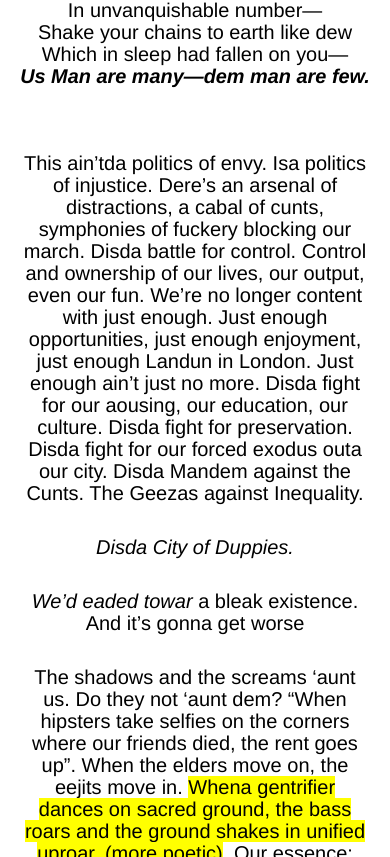
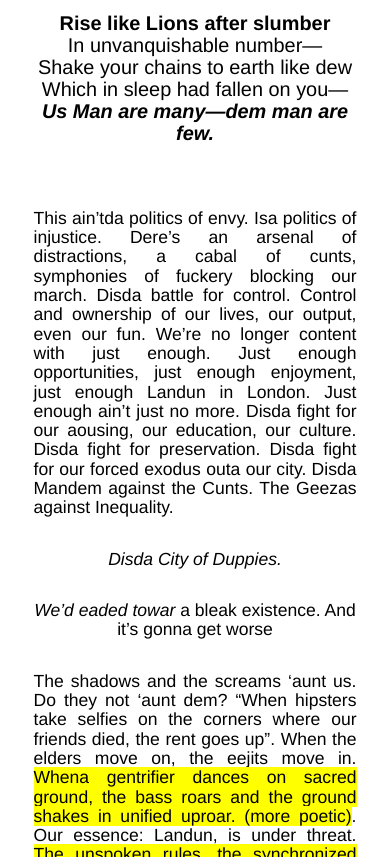
Before and after one commit to 19Horses/Hegemony, a React (Vite) app: page / in a window 390 px wide. Shown: the part 987-1844 px from the top of the page. Built offline with nearby package versions, Linux system fonts and the light colour scheme.

Commit message:
Spacing and text size

```diff
--- a/src/App.css
+++ b/src/App.css
@@ -11,7 +11,7 @@
   display: flex;
   align-items: center;
   justify-content: center;
-  padding: 12px;
+  padding: 25px;
 }
 
 /* SCROLLBAR */
@@ -110,7 +110,7 @@ p {
 
 .full-page-text {
   text-align: center;
-  font-size: 4rem;
+  font-size: 6vw;
 }
 
 .title {
@@ -136,22 +136,9 @@ p {
 }
 
 .subheader {
-  font-size: calc(20px + 1.5vw);
-  margin: 32px 0px 64px 0px;
+  font-size: calc(20px + 3vw);
+  margin: 64px 0px 96px 0px;
   text-align: center;
-}
-
-/*DESCRIPTION*/
-
-.subdescription {
-  font-size: 1.8vw;
-  line-height: 4vh;
-}
-
-@media (max-width: 767px) {
-  .subdescription {
-    font-size: 10px;
-  }
 }
 
 /* FOOTNOTE */
@@ -208,21 +195,18 @@ footer {
 /*PARAGRAPHS*/
 
 .description {
-  font-size: 2vw;
+  font-size: calc(16px + 0.4vw);
+  text-align: justify;
+  width: 95%;
+  margin-bottom: 32px;
+}
+
+.description.centered {
   text-align: center;
-  width: 80%;
-  margin-bottom: 32px;
 }
 
 mark {
   background-color: yellow;
-}
-
-@media (max-width: 767px) {
-  .description {
-    width: 95%;
-    font-size: 20px;
-  }
 }
 
 /*LIST*/
--- a/src/App.tsx
+++ b/src/App.tsx
@@ -4,6 +4,10 @@ import poster2 from './assets/Sheep.png';
 import flag from './assets/SYMFlag.png';
 import poster1 from './assets/TekCharge.png';
 import ProgressBar from './ProgressBar';
+
+function upperCase(str: string) {
+  return str.toUpperCase();
+}
 
 function App() {
   return (
@@ -66,10 +70,10 @@ function App() {
           Disda fight for our forced exodus outa our city. Disda Mandem against
           the Cunts. The Geezas against Inequality.
         </p>
-        <p className="description">
+        <p className="description centered">
           <i>Disda City of Duppies.</i>
         </p>
-        <p className="description" style={{ maxWidth: '500px' }}>
+        <p className="description centered" style={{ maxWidth: '500px' }}>
           <i>We’d eaded towar</i> a bleak existence. And it’s gonna get worse
         </p>
         <p className="description">
@@ -149,7 +153,7 @@ function App() {
         </p>
         <p className="subheader">
           <i>
-            <b>Shouldn’t bea crime to be poor in London</b>
+            <b>{upperCase('Shouldn’t bea crime to be poor in London')}</b>
           </i>
         </p>
         <div className="poster-container">
@@ -228,7 +232,7 @@ function App() {
           </p>
         </div>
         <p className="subheader">
-          <b>Our Demands Are Most Moderate...</b>
+          <b>{upperCase('Our Demands Are Most Moderate...')}</b>
         </p>
         <p className="description">
           <b>
@@ -302,11 +306,12 @@ function App() {
           little chance to know anything else.
           <br />
         </p>
+        <div className="full-page">
           <p className="subheader">
-          <b>... THEN WE WANT THE EARTH</b>
+            <b>{upperCase('...Then We Want The Earth')}</b>
           </p>
+        </div>
         <footer>
-          <div className="subdescription-container">
           <p className="footer-note">
             <b>
               <i>
@@ -317,8 +322,6 @@ function App() {
               </i>
             </b>
           </p>
-          </div>
-
           <img className="flag" src={flag} alt="SYM logo flag" />
         </footer>
       </div>
```
Lines whose indentation alone changed are shown as unchanged.
